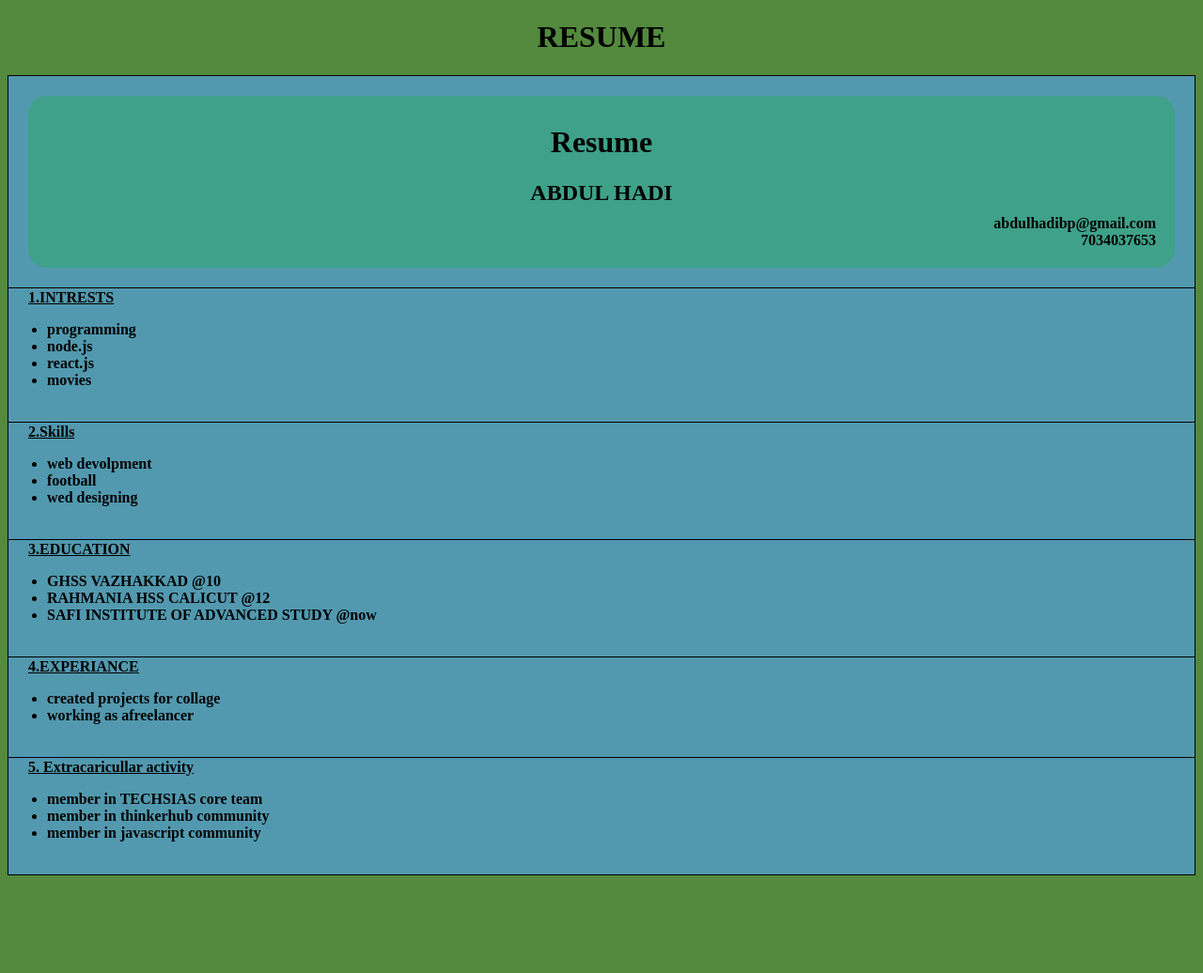
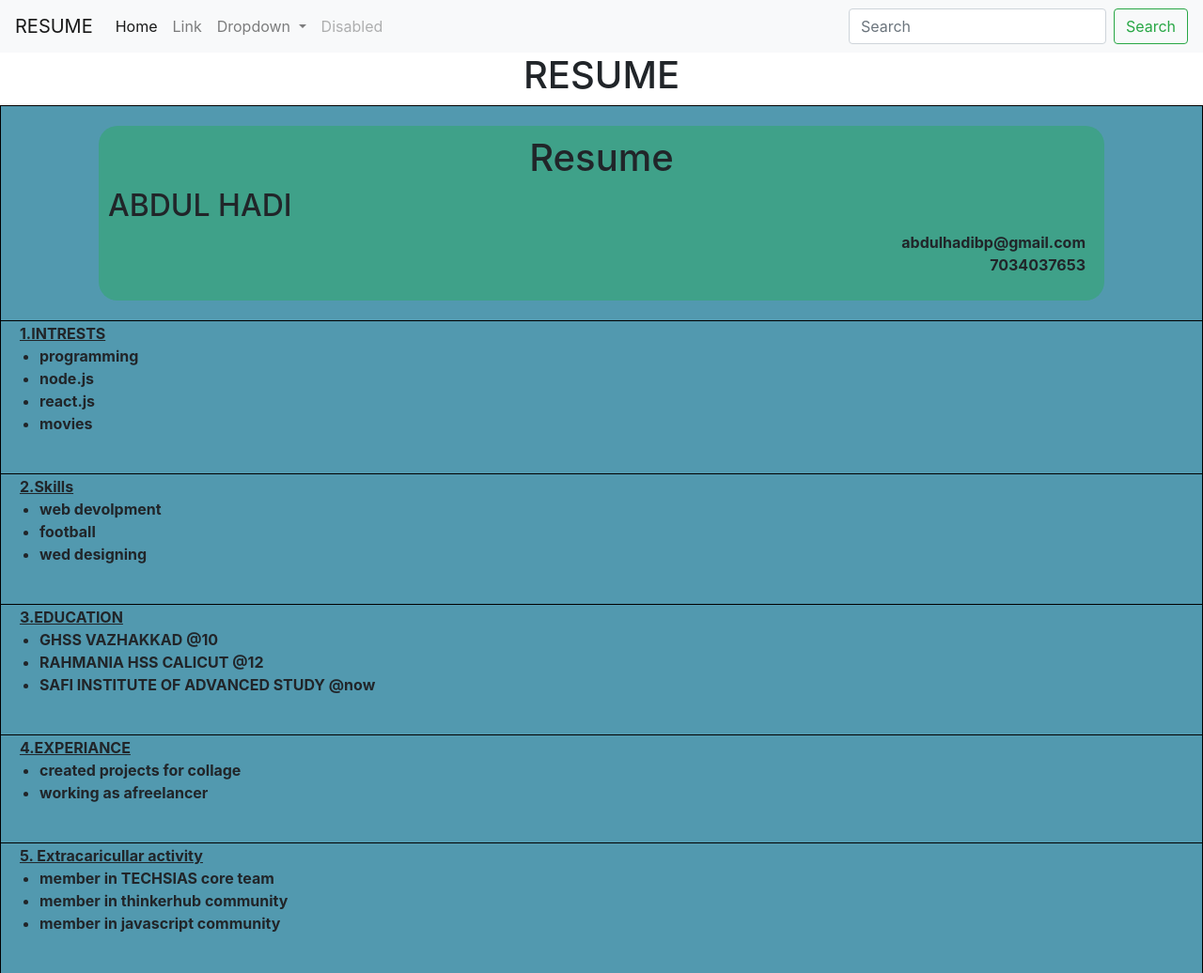
Before and after one commit to hadibp/forms-thinkerhub, a plain HTML site: page resumecss.html in a window 1280 px wide. Shown: the whole page at 94% size. Before the commit the page ends 940 px from the top, so only its background shows below. Drawn offline with nearby package versions, Linux system fonts and the light colour scheme; files that its build step writes are made by us from their sources.

Commit message:
added bootstrap

```diff
--- a/resumecss.html
+++ b/resumecss.html
@@ -2,21 +2,61 @@
 <html>
 <head>
 	<title>Resume</title>
-      <link rel="stylesheet" type="text/css" href="style3.css">
+      <link rel="stylesheet" type="text/css" href="css/style3.css">
+      <link rel="stylesheet" type="text/css" href="css/bootstrap.css">
 </head>
 <body>
+	<nav class="navbar navbar-expand-lg navbar-light bg-light">
+  <a class="navbar-brand" href="#">RESUME</a>
+  <button class="navbar-toggler" type="button" data-toggle="collapse" data-target="#navbarSupportedContent" aria-controls="navbarSupportedContent" aria-expanded="false" aria-label="Toggle navigation">
+    <span class="navbar-toggler-icon"></span>
+  </button>
+
+  <div class="collapse navbar-collapse" id="navbarSupportedContent">
+    <ul class="navbar-nav mr-auto">
+      <li class="nav-item active">
+        <a class="nav-link" href="#">Home <span class="sr-only">(current)</span></a>
+      </li>
+      <li class="nav-item">
+        <a class="nav-link" href="#">Link</a>
+      </li>
+      <li class="nav-item dropdown">
+        <a class="nav-link dropdown-toggle" href="#" id="navbarDropdown" role="button" data-toggle="dropdown" aria-haspopup="true" aria-expanded="false">
+          Dropdown
+        </a>
+        <div class="dropdown-menu" aria-labelledby="navbarDropdown">
+          <a class="dropdown-item" href="#">Action</a>
+          <a class="dropdown-item" href="#">Another action</a>
+          <div class="dropdown-divider"></div>
+          <a class="dropdown-item" href="#">Something else here</a>
+        </div>
+      </li>
+      <li class="nav-item">
+        <a class="nav-link disabled" href="#">Disabled</a>
+      </li>
+    </ul>
+    <form class="form-inline my-2 my-lg-0">
+      <input class="form-control mr-sm-2" type="search" placeholder="Search" aria-label="Search">
+      <button class="btn btn-outline-success my-2 my-sm-0" type="submit">Search</button>
+    </form>
+  </div>
+</nav>
       <h1>RESUME</h1>
 <table>
 <tr>
 <th >
-<div  id="head" >
+<div class="container">
+	<div  id="head" >
       <b><h1>Resume</h1>
       <h2 >ABDUL HADI</h2></b>
       <p >abdulhadibp@gmail.com<br/>
       7034037653</p>
 </div>
+</div>
 </th>
 </tr>
+<div class="container">
+<div class="row">
 <tr class="five">
       <td>
             &nbsp; &nbsp; &nbsp;<U>1.INTRESTS</U>
@@ -28,6 +68,8 @@
             </ul>
       </td>
 </tr>
+</div>
+</div>
 
 <tr class="five">
       <td>
@@ -74,5 +116,9 @@
       </td>
 </tr>
 </table>
+<div class="container">
+	<div class="row"></div>
+
+</div>
 </body>
 </html>
```
